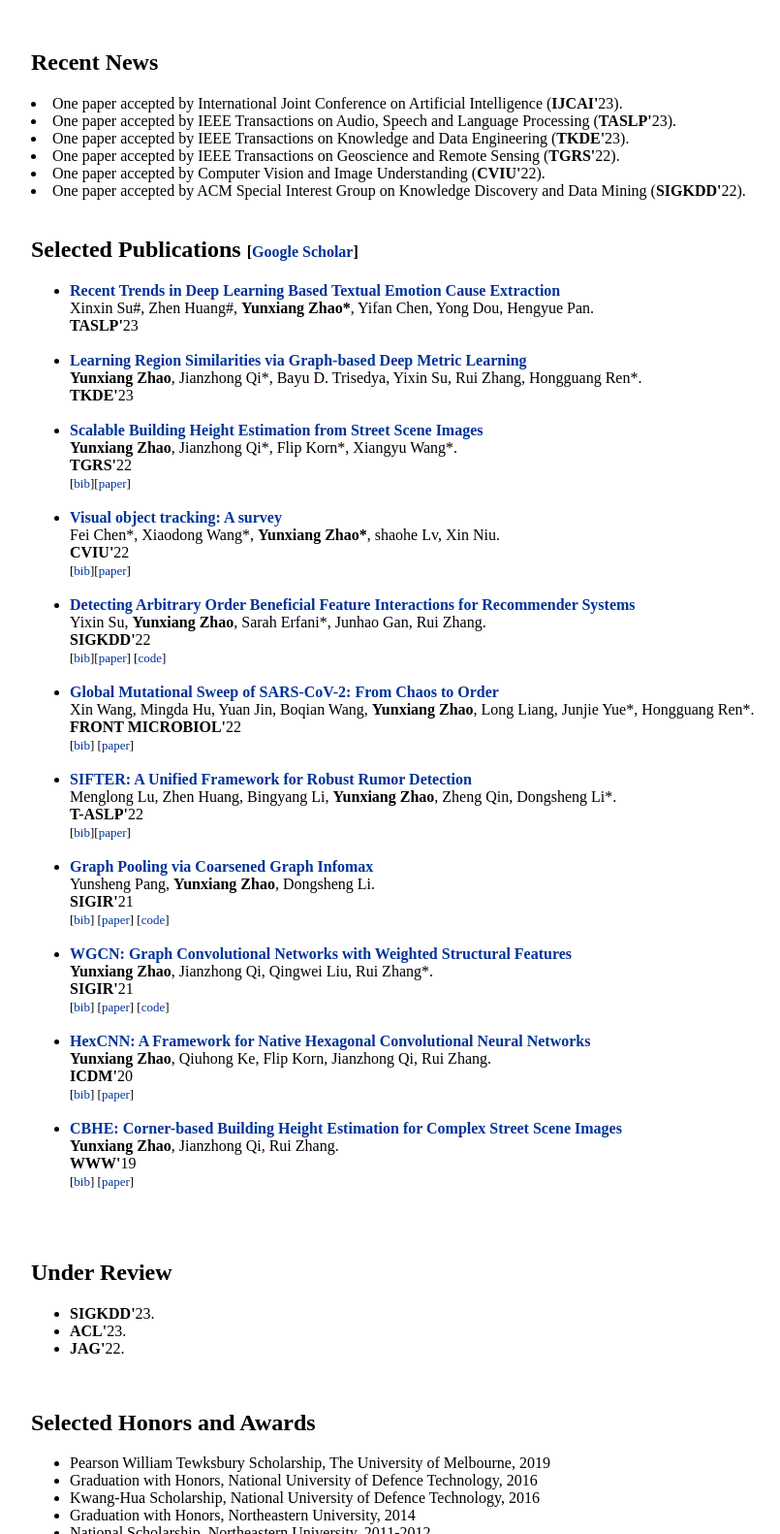
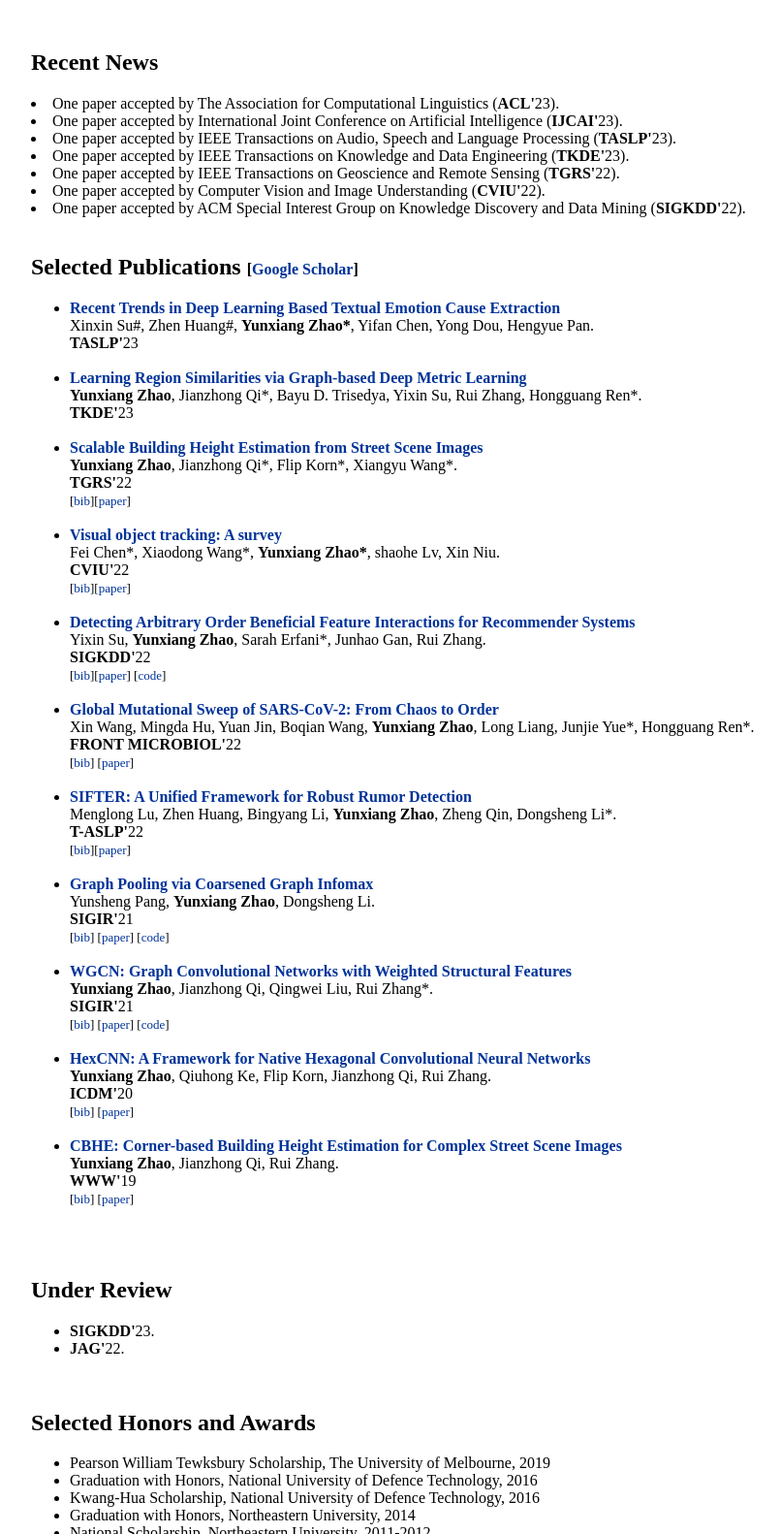
Before and after one commit to yunxiangz/yunxiangz.github.io, a plain HTML site: page index.html in a window 1280 px wide. Shown: the part 416-1998 px from the top of the page at 97% size, without its empty margins (18-823 px from the left). Drawn offline with Linux system fonts and the light colour scheme.

Commit message:
Update index.html

```diff
--- a/index.html
+++ b/index.html
@@ -73,6 +73,7 @@ My main research interests include bioinformatics, spatial data analysis, and ma
 <br>
 
 <a name = "news" class="disabled"><h2> Recent News </h2></a>
+  <li> One paper accepted by The Association for Computational Linguistics (<b>ACL'</b>23). </li>
   <li> One paper accepted by International Joint Conference on Artificial Intelligence (<b>IJCAI'</b>23). </li>
   <li> One paper accepted by IEEE Transactions on Audio, Speech and Language Processing (<b>TASLP'</b>23). </li>
   <li> One paper accepted by IEEE Transactions on Knowledge and Data Engineering (<b>TKDE'</b>23). </li>
@@ -298,7 +299,6 @@ My main research interests include bioinformatics, spatial data analysis, and ma
 <a name = "news" class="disabled"><h2> Under Review </h2></a>
 <ul style="width: 1000px;">
   <li> <b>SIGKDD'</b>23. </li>
-  <li> <b>ACL'</b>23. </li>
   <li> <b>JAG'</b>22. </li>
 </ul>
 <br>
```
